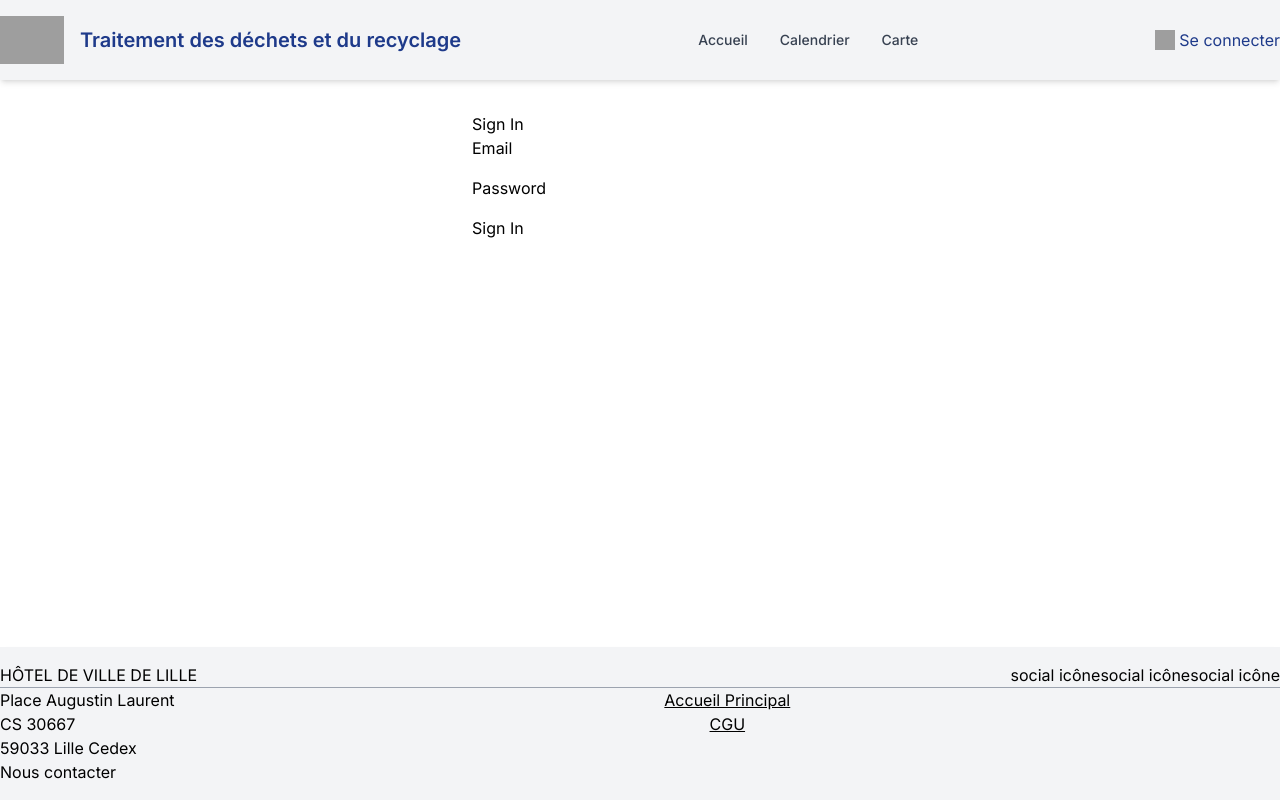
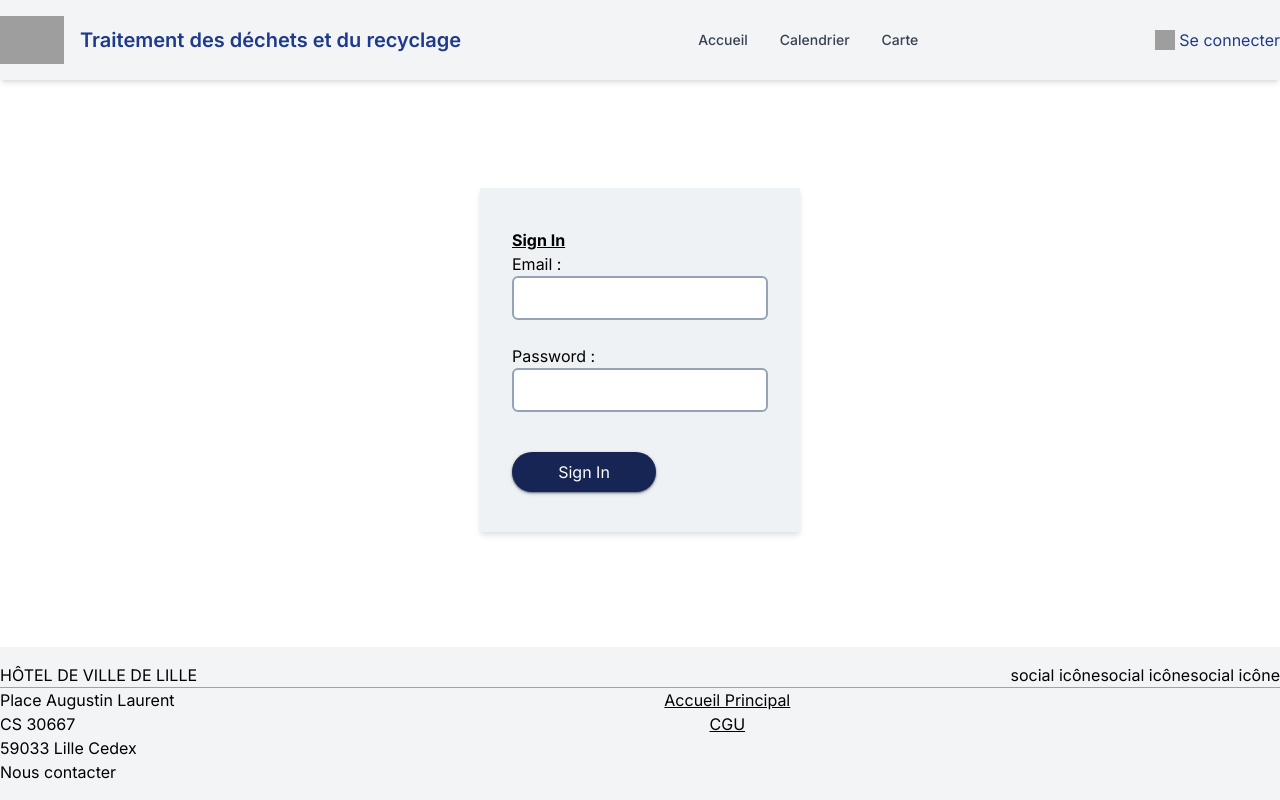
Before and after one commit to ELMcode/SmartCity_Dechet, a Next.js app in the folder front/: page /auth/login in a window 1280 px wide. Built offline with nearby package versions, Linux system fonts and the light colour scheme; no server answers; grey boxes are pictures that could not be loaded.

Commit message:
style form

```diff
--- a/front/src/app/auth/login/page.tsx
+++ b/front/src/app/auth/login/page.tsx
@@ -10,27 +10,27 @@ export default async function SignIn() {
         event.preventDefault();
         const formData = new FormData(event.currentTarget);
         const res = await signIn("credentials", {
-          email: formData.get("email"),
-          password: formData.get("password"),
-          redirect: true,
+            email: formData.get("email"),
+            password: formData.get("password"),
+            redirect: true,
 
         });
-      };
+    };
 
     return (
-        <div style={{ maxWidth: '400px', margin: '0 auto', padding: '2rem' }}>
-            <h1>Sign In</h1>
-            <form method="post" onSubmit={handleSubmit}>
+        <div className="justify-center h-[calc(100vh-15rem)] flex items-center">
+            <form method="post" onSubmit={handleSubmit} className="justify-center flex flex-col bg-cgrey px-8 py-10 w-3/12 rounded-sm drop-shadow-md shadow-slate-500">
+                <h1 className=' underline font-bold'>Sign In</h1>
                 <input name="csrfToken" type="hidden" defaultValue={csrfToken} />
                 <div style={{ marginBottom: '1rem' }}>
-                    <label>Email</label>
-                    <input name="email" type="email" required />
+                    <label>Email : </label>
+                    <input name="email" type="email" required className="px-4 py-2 block mb-2 w-full rounded-md border-solid border-slate-400 border-2"/>
                 </div>
                 <div style={{ marginBottom: '1rem' }}>
-                    <label>Password</label>
-                    <input name="password" type="password" required />
+                    <label>Password : </label>
+                    <input name="password" type="password" required className="px-4 py-2 block mb-2 w-full rounded-md border-solid border-slate-400 border-2"/>
                 </div>
-                <button type="submit">Sign In</button>
+                <button type="submit" className="bg-blue-950 text-white px-4 py-2 w-36 mt-4 rounded-full drop-shadow shadow-sm shadow-slate-500">Sign In</button>
             </form>
         </div>
     );
```
